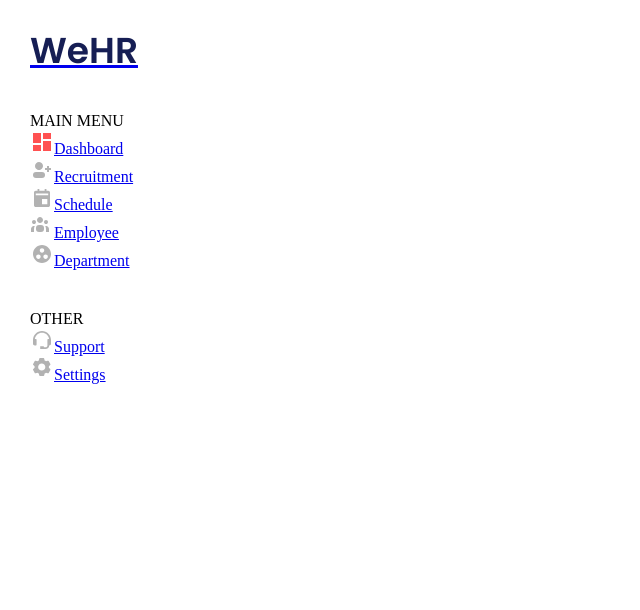
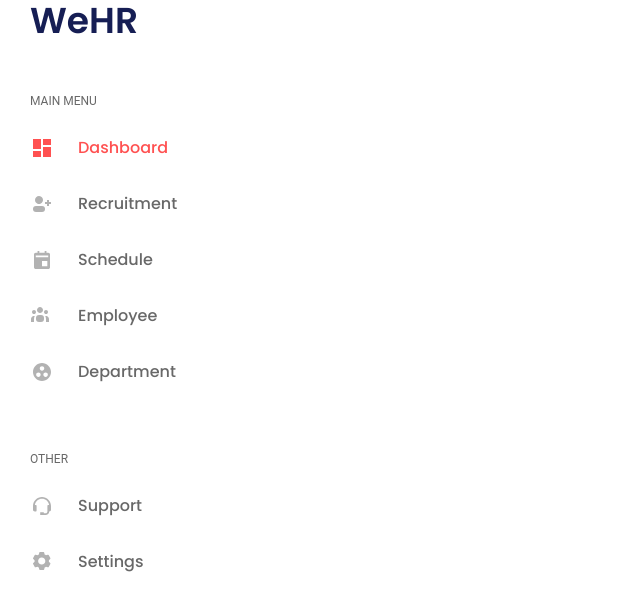
Before and after one commit to samuelleitee/We-HR, a React (Vite) app: page /dashboard in a window 1280 px wide. Shown: the top 610 px of the page, without its empty margins (0-640 px from the left). Built offline with nearby package versions, Linux system fonts and the light colour scheme.

Commit message:
style: add style attributes to navbar
Co-authored-by: PauloBezz <paulo.bezerra2057@gmail.com>

```diff
--- a/src/components/Sidebar/styles.module.css
+++ b/src/components/Sidebar/styles.module.css
@@ -1,7 +1,11 @@
 .sidebar {
     height: 100vh;
     max-width: fit-content;
-    padding: 1.875rem;
+    padding-left: 1.875rem;
+}
+
+.sidebar .logo {
+
 }
 
 .sidebar nav {
@@ -12,9 +16,29 @@
 
 .sidebar nav ul {
     list-style: none;
+    font: var(--title-small);
 }
 
+.sidebar nav ul li {
+    display: flex;
+    align-items: center;
+    gap: 1.5rem;
 
-.sidebar nav ul li a {
+    padding: 1rem 0;
+}
+
+.sidebar nav a{
     text-decoration: none;
+    color: var(--secondary-subtitle-color);
 }
+
+.active {
+    color: var(--main-color);
+}
+
+.header {
+    text-transform: uppercase;
+    font: var(--body-small);
+    color: var(--secondary-subtitle-color);
+    padding: 0.625rem 0;
+}
```
